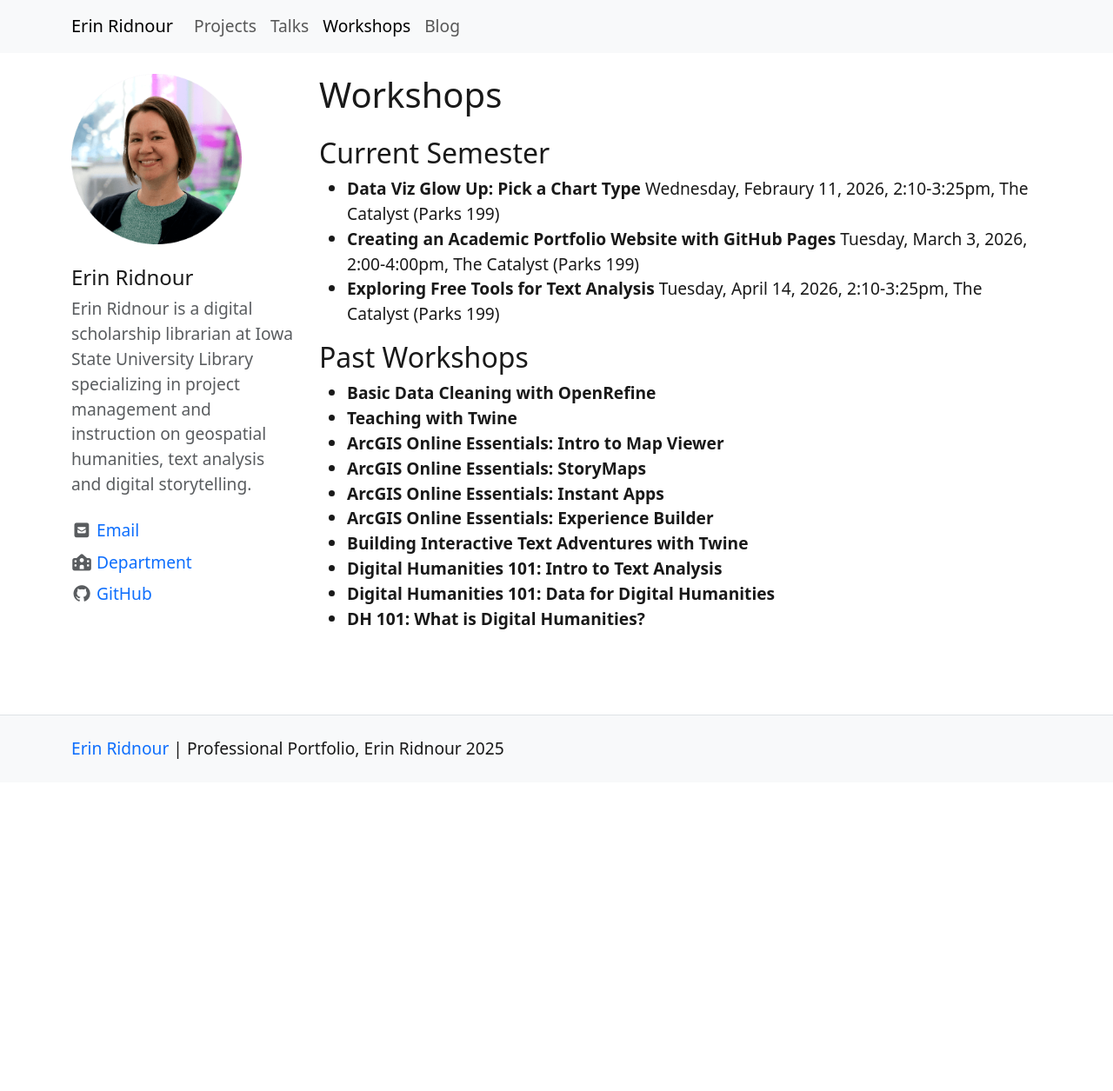
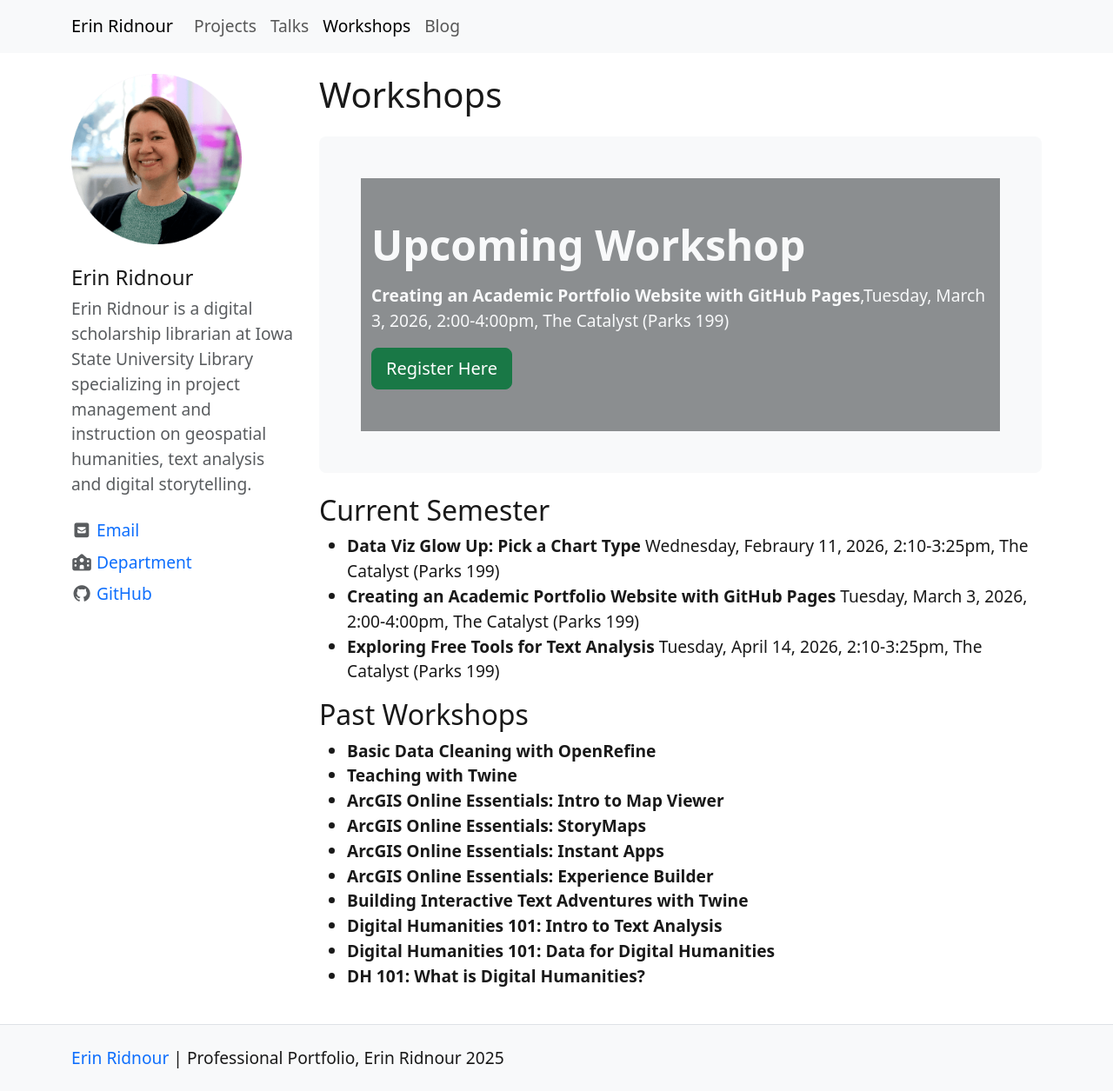
Before and after one commit to emanderson811/ridnour-portfolio, a Jekyll site: the page built from pages/teaching.md, in a window 1280 px wide. Shown: the whole page at 87% size. Built offline with Jekyll 4.4.1, drawn with Linux system fonts in a browser that asks for light colours; nearby versions of some CDN libraries; before the commit the page ends 900 px from its top, so only the background shows below that.

Commit message:
add jumbotron to workshops page

```diff
--- a/pages/teaching.md
+++ b/pages/teaching.md
@@ -3,6 +3,8 @@ title: Workshops
 nav: Workshops
 nav_order: 3
 ---
+
+{% include jumbotron.html heading="Upcoming Workshop" text="**Creating an Academic Portfolio Website with GitHub Pages**,Tuesday, March 3, 2026, 2:00-4:00pm, The Catalyst (Parks 199)" button-text="Register Here" button-link="https://iastate.libcal.com/event/16174559" text-color="light" %}
 
 ## Current Semester
 
```
